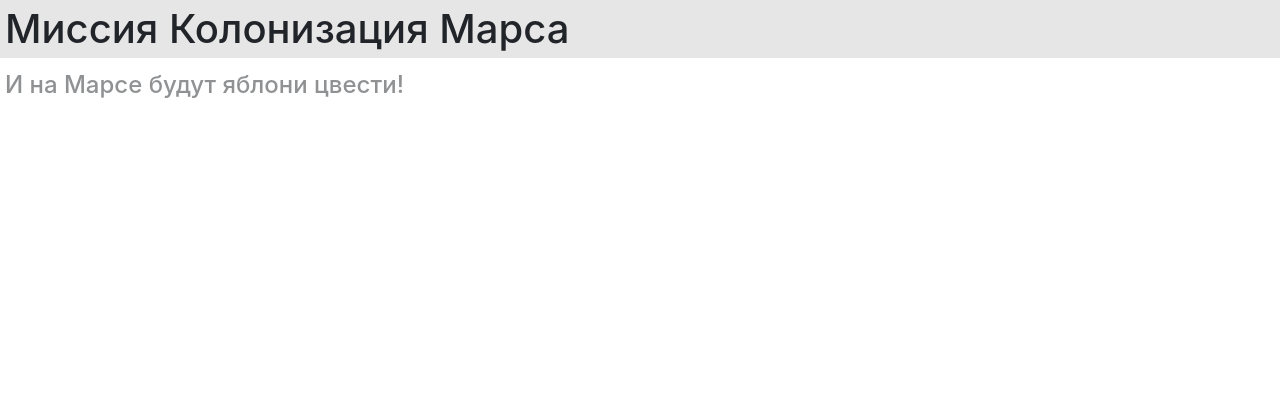
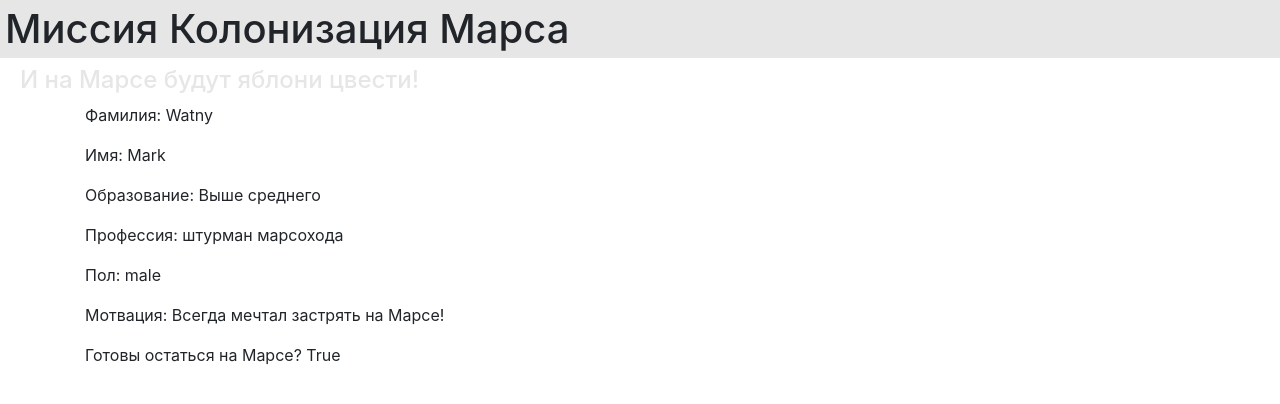
Before and after one commit to dens1ne/ah-te-am-al, a Flask app: page /answer in a window 1280 px wide. Shown: the top 404 px of the page. Run offline with Flask 3, Linux system fonts and the light colour scheme; some libraries are stand-ins or nearby versions.

Commit message:
Автоматический ответ

```diff
--- a/main.py
+++ b/main.py
@@ -32,6 +32,22 @@ def list_prof(ltype: str):
         'prof_list.html', title='Профессии, которым НУЖНО БОЛЬШЕ ТРЕНИРОВАТЬСЯ', profs=profs, ltype=ltype)
 
 
+@app.route('/answer')
+@app.route('/auto_answer')
+def auto_answer():
+    data = {
+        'title': 'Анкета',
+        'surname': 'Watny',
+        'name': 'Mark',
+        'education': 'Выше среднего',
+        'profession': 'штурман марсохода',
+        'sex': 'male',
+        'motivation': 'Всегда мечтал застрять на Марсе!',
+        'ready': 'True'
+    }
+    return render_template('auto_answer.html', **data)
+
+
 if __name__ == '__main__':
     app.config['DEBUG'] = True
     app.run(port=8080, host='127.0.0.1')
--- a/static/css/style.css
+++ b/static/css/style.css
@@ -3,6 +3,6 @@ h1 {
     background-color: #e6e6e6;
 }
 h4 {
-    padding: 5px;
-    opacity: 0.5;
+    padding-left: 20px;
+    color: #e6e6e6;
 }
--- /dev/null
+++ b/templates/auto_answer.html
@@ -0,0 +1,11 @@
+{% extends "base.html" %}
+
+{% block content %}
+    <p>Фамилия: {{ surname }}</p>
+    <p>Имя: {{ name }}</p>
+    <p>Образование: {{ education }}</p>
+    <p>Профессия: {{ profession }}</p>
+    <p>Пол: {{ sex }}</p>
+    <p>Мотвация: {{ motivation }}</p>
+    <p>Готовы остаться на Марсе? {{ ready }}</p>
+{% endblock %}
```
